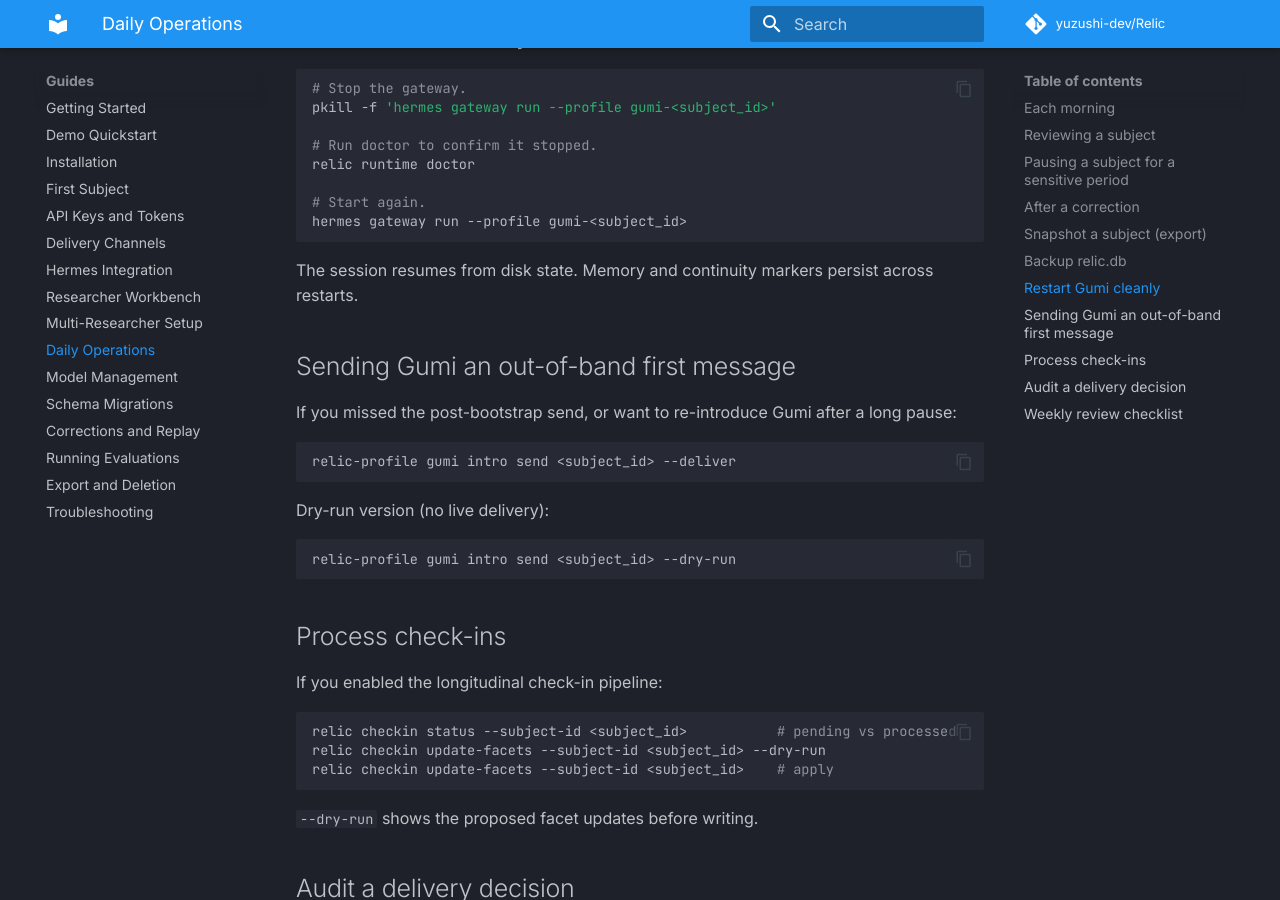
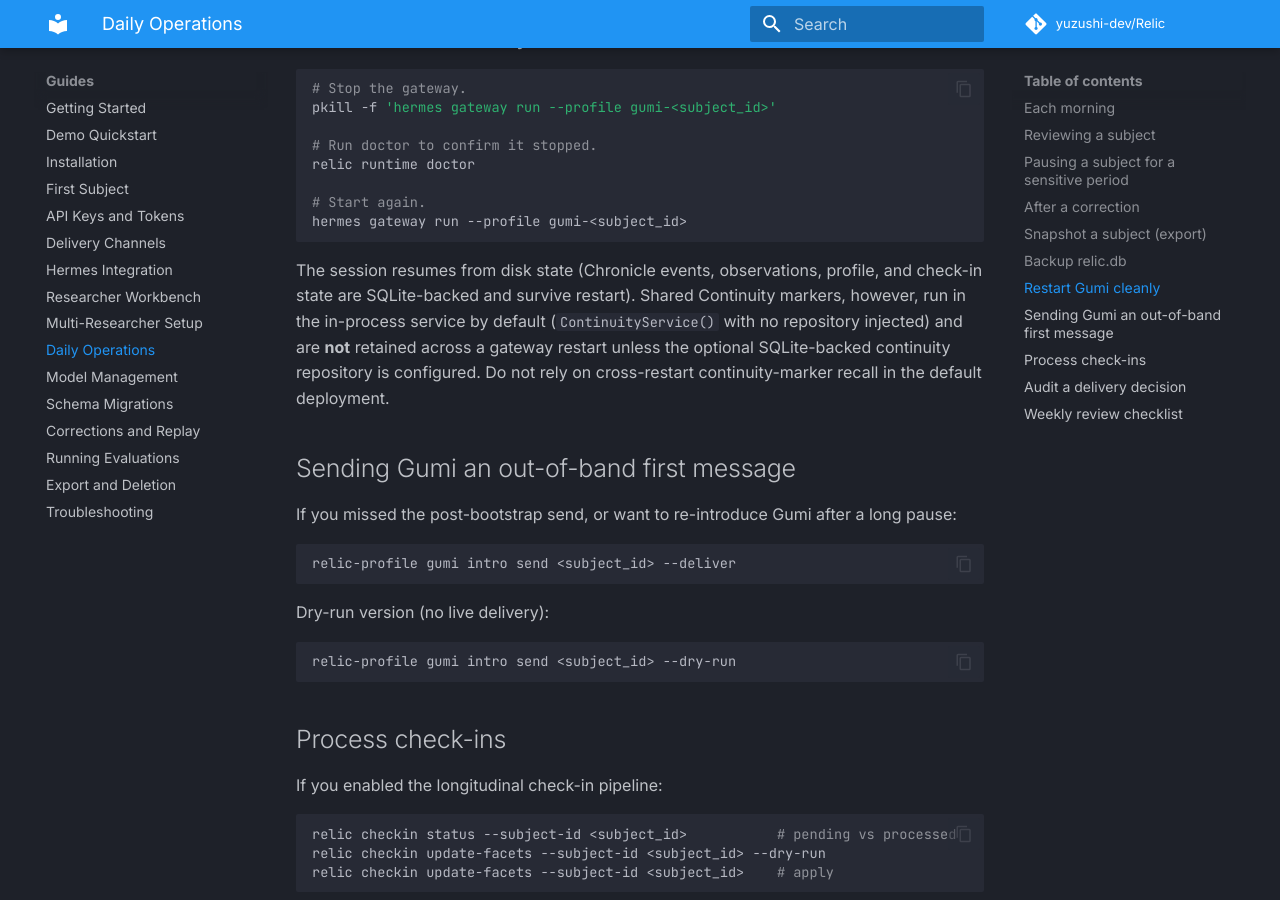
Before and after one commit to yuzushi-dev/Relic, an MkDocs documentation site: the page built from public-docs/guides/daily-operations.md, in a window 1280 px wide and 900 px high, scrolled down 1833 px. Built offline with MkDocs 1.6.1 and Material for MkDocs 9.7.7, drawn with Linux system fonts in a browser that asks for light colours; comment, search, counter and statistics services are not loaded.

Commit message:
docs: correct Shared Continuity durability overclaim in published docs
The default Shared Continuity service (`ContinuityService()` global singleton,
no repository injected) holds markers in-process: retained for the gateway
process lifetime but lost on restart. The optional SQLite-backed repository
(repository.py + migration 0013) provides durable persistence but is NOT wired
into the default runtime.

Published docs stated or implied unconditional cross-restart persistence:
- guides/daily-operations.md: "continuity markers persist across restarts"
- architecture/pipeline.md: listed markers among disk-persisted structured data
- architecture/data-model.md: "permanent storage" across sessions
- contributing/release-status.md: silent on the in-memory-default limitation

Corrected each to state the in-process default and the injectable-durable path,
aligning the published artifact with verified runtime behavior for HCI
publication accuracy.

Co-Authored-By: Claude Opus 4.7 <noreply@anthropic.com>

````diff
--- a/public-docs/guides/daily-operations.md
+++ b/public-docs/guides/daily-operations.md
@@ -86,7 +86,7 @@ relic runtime doctor
 hermes gateway run --profile gumi-<subject_id>
 ```
 
-The session resumes from disk state. Memory and continuity markers persist across restarts.
+The session resumes from disk state (Chronicle events, observations, profile, and check-in state are SQLite-backed and survive restart). Shared Continuity markers, however, run in the in-process service by default (`ContinuityService()` with no repository injected) and are **not** retained across a gateway restart unless the optional SQLite-backed continuity repository is configured. Do not rely on cross-restart continuity-marker recall in the default deployment.
 
 ## Sending Gumi an out-of-band first message
 
````
Also changed, not shown: public-docs/architecture/data-model.md (+1 -1 lines), public-docs/architecture/pipeline.md (+1 -1 lines), public-docs/contributing/release-status.md (+1 -1 lines).
